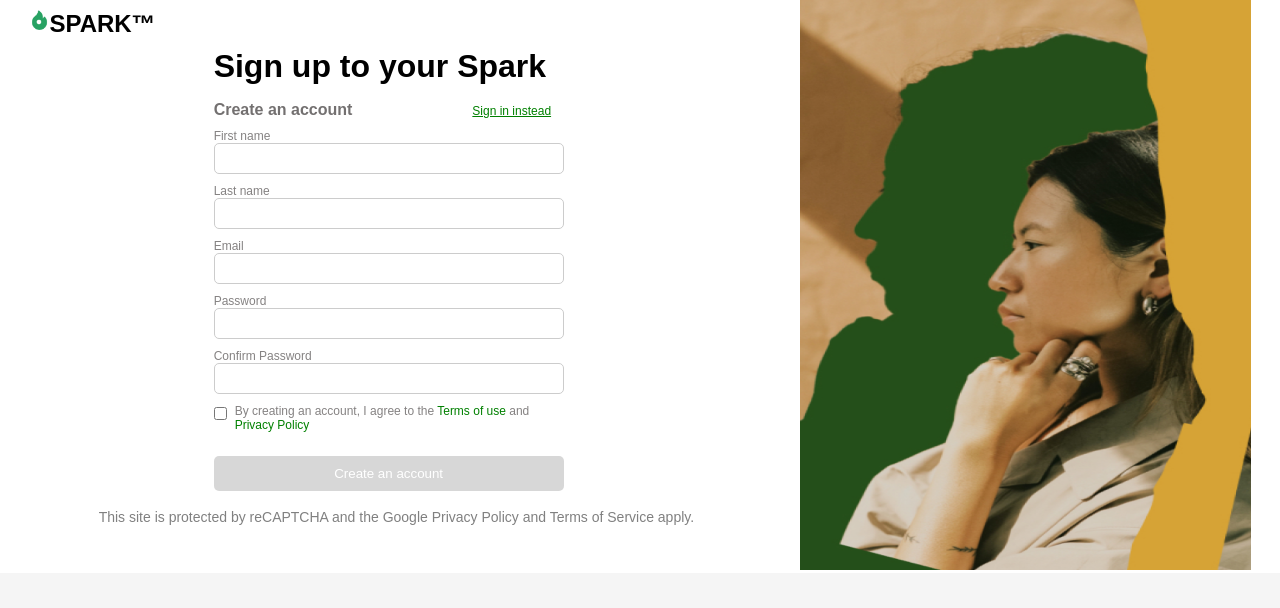
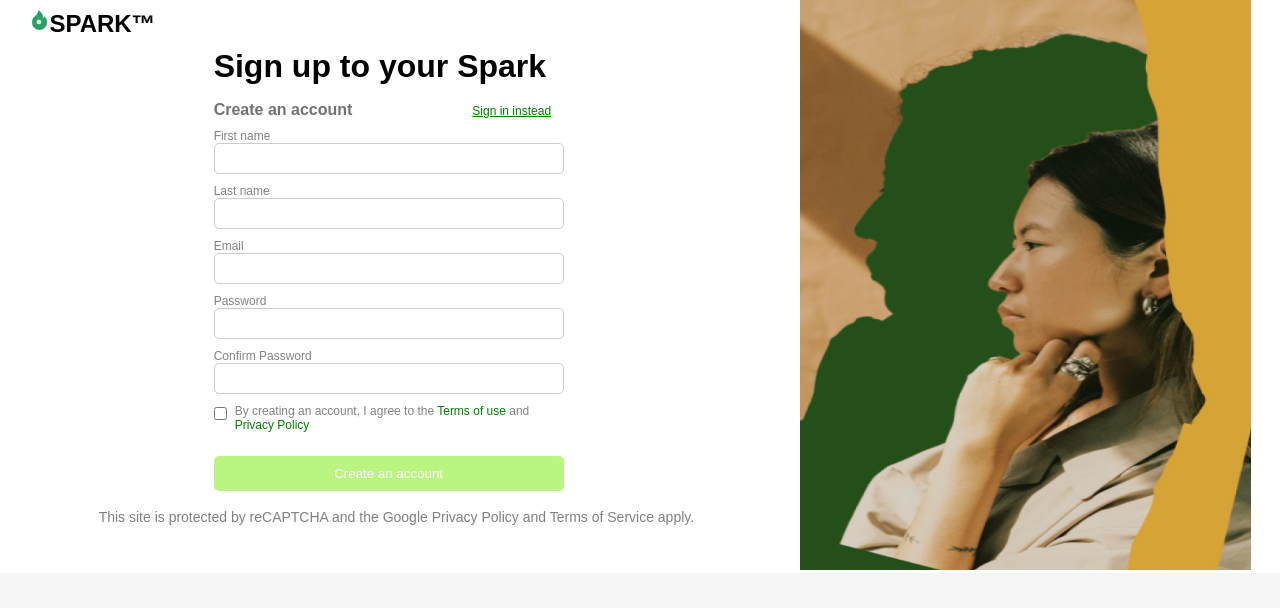
Before and after one commit to adityamohite0106/Spark-Frontend, a React (Vite) app: page /signup in a window 1280 px wide. In both pictures the pointer is over the button "Create an account". Shown: the top 608 px of the page. Built offline with nearby package versions, Linux system fonts and the light colour scheme.

Commit message:
Update Signup.css

```diff
--- a/src/Desktop/Pages/Signup.css
+++ b/src/Desktop/Pages/Signup.css
@@ -103,6 +103,9 @@ input {
   cursor: pointer;
   margin-top: 0.5rem;
 }
+ .signup-btn2:hover {
+    background-color: rgba(121, 236, 5, 0.5);
+  }
 
 /* OR Divider */
 .or-divider {
```
